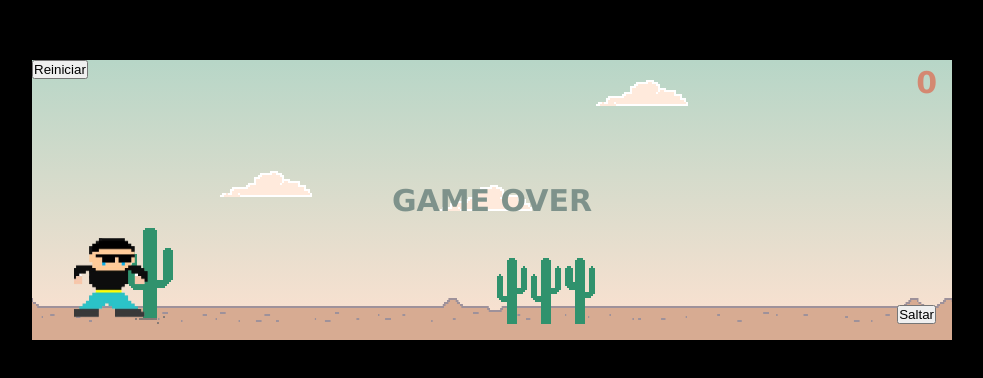
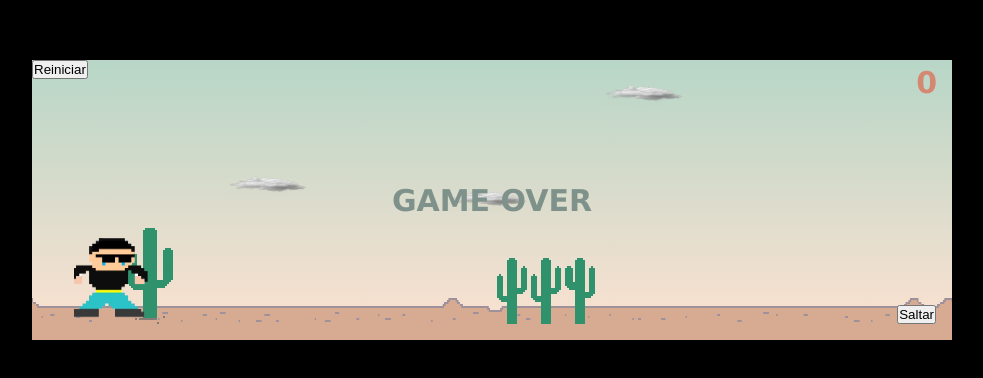
Before and after one commit to LCYTAdrianNo1/Pixel-Sprinter.github.io, a plain HTML site: page index.html in a window 1280 px wide. Shown: the part 200-578 px from the top of the page, without its empty margins (148-1131 px from the left). Drawn offline with Linux system fonts and the light colour scheme.

Commit message:
V1.2.010524
-Se intercambia la imagen de la nube por nube 3

```diff
--- a/CSS/Nube.css
+++ b/CSS/Nube.css
@@ -5,6 +5,6 @@
     position: absolute;
     z-index: 0;
 
-    background: url(../img/nube.png) no-repeat;
+    background: url(../img/nube3.png) no-repeat;
     background-size: 92px 26px;
 }
```
